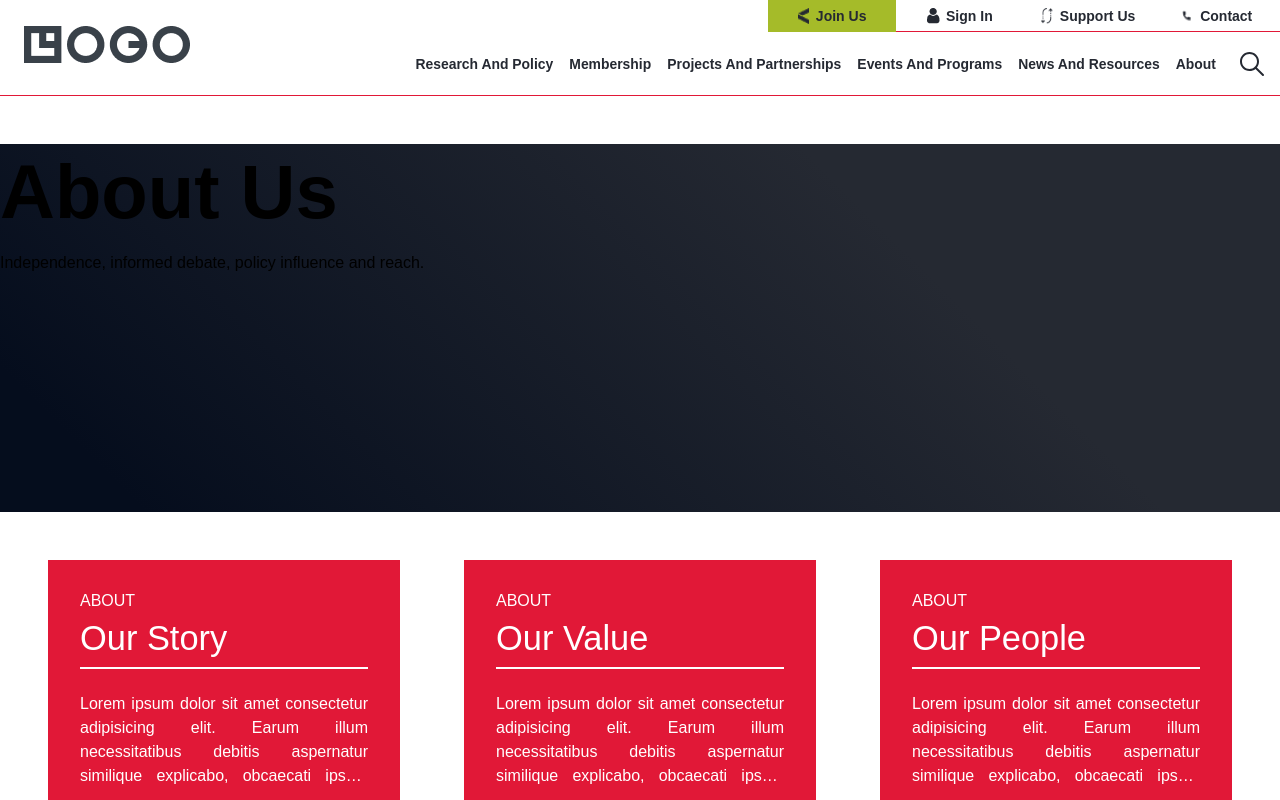
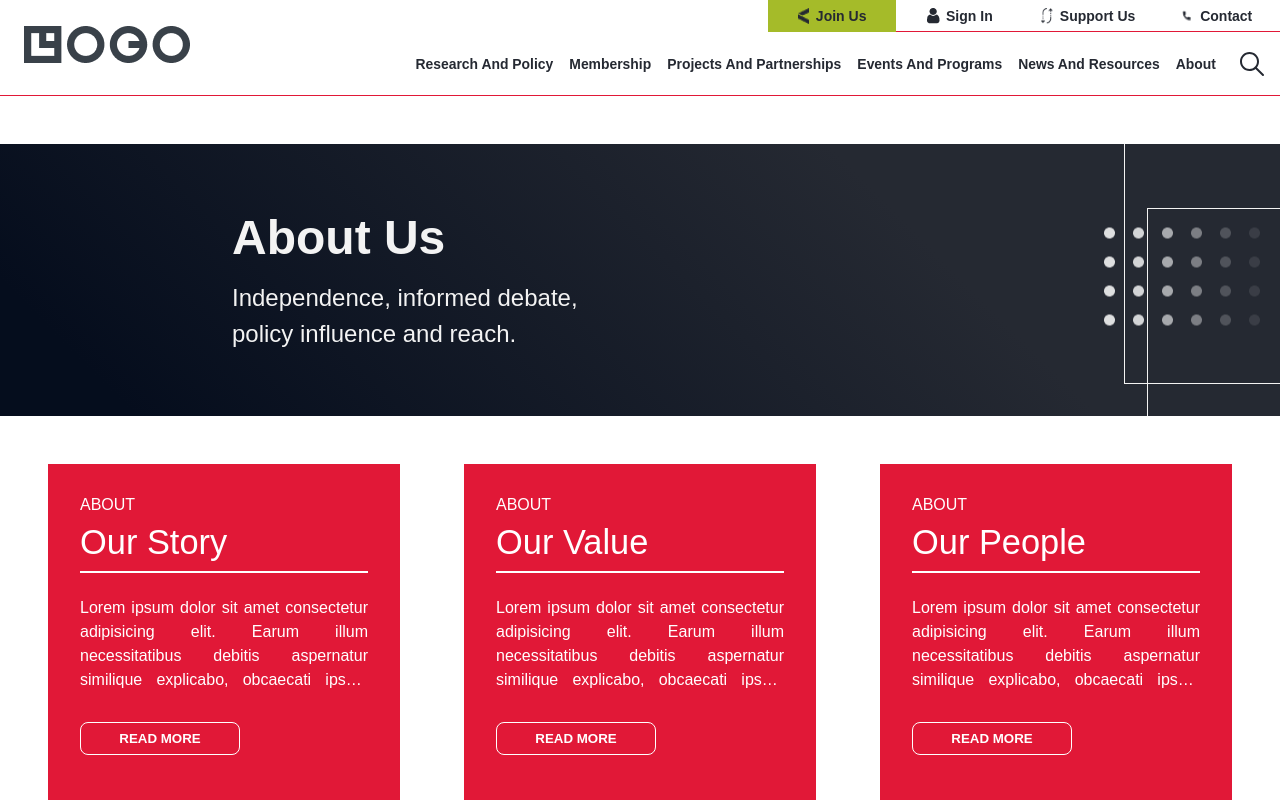
Before and after one commit to ashishshuklabs/logo-app, a React (Vite) app: page / in a window 1280 px wide. Shown: the top 800 px of the page. Built offline with nearby package versions, Linux system fonts and the light colour scheme.

Commit message:
bannner completed

```diff
--- a/src/layout/banner/Banner.tsx
+++ b/src/layout/banner/Banner.tsx
@@ -1,6 +1,7 @@
 import React from "react";
 import styled from "styled-components";
-
+import { designVariables } from "../../styles/globalVariables";
+import logo from "../../assets/images/Group 225.png";
 export const Banner = () => {
   return (
     <StyledBanner>
@@ -11,7 +12,11 @@ export const Banner = () => {
         </p>
       </div>
       <div className="image-container">
-        <div className="image"></div>
+        <div className="image">
+          <img src={logo} alt="banner logo" />
+        </div>
+        <div className="rectangle-top"></div>
+        <div className="rectangle-bottom"></div>
       </div>
     </StyledBanner>
   );
@@ -19,7 +24,52 @@ export const Banner = () => {
 
 const StyledBanner = styled.div`
   width: 100%;
-  height: 23rem;
+  height: 17rem;
   background: linear-gradient(225.1deg, #252932 29.16%, #050d1d 91.21%);
   margin: 3rem auto;
+  display: flex;
+  align-items: center;
+  flex: 3 1;
+  .content {
+    color: ${designVariables.colorBodyText};
+    padding-left: 14.5rem;
+    max-width: 52rem;
+    .description {
+      font-size: 1.5rem;
+    }
+  }
+  .image-container {
+    position: relative;
+    height: 100%;
+    width: 100%;
+    .image {
+      width: 9.75rem;
+      position: absolute;
+      top: 50%;
+      right: 1.25rem;
+      transform: translateY(-50%);
+    }
+    .rectangle-top {
+      position: absolute;
+      top: 0;
+      right: 0;
+      border: 1px solid ${designVariables.colorBodyText};
+      border-right: 0;
+      border-top: 0;
+      width: 9.75rem;
+      height: 15rem;
+      background: transparent;
+    }
+    .rectangle-bottom {
+      position: absolute;
+      bottom: 0;
+      right: 0;
+      border: 1px solid ${designVariables.colorBodyText};
+      border-right: 0;
+      border-bottom: 0;
+      width: 8.3rem;
+      height: 13rem;
+      background: transparent;
+    }
+  }
 `;
--- a/src/styles/GlobalSyle.tsx
+++ b/src/styles/GlobalSyle.tsx
@@ -64,10 +64,10 @@ h1,h2,h3,h4,h5{
   text-transform: capitalize;
 }
 h1{
-  font-size: 4.75rem;
+  font-size: 3rem;
 }
 h2{
-  font-size: 4rem;
+  font-size: 2rem;
 }
 h3{
   font-size: 1.75rem;
```
Also changed, not shown: src/assets/images/Group 176.png (added).
